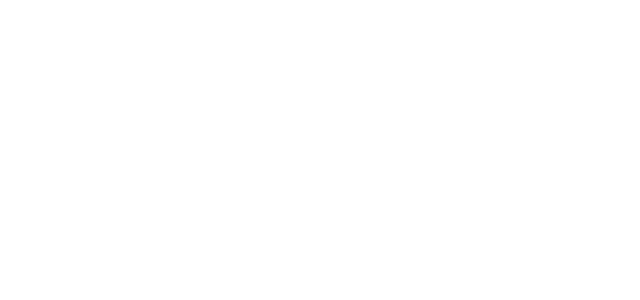
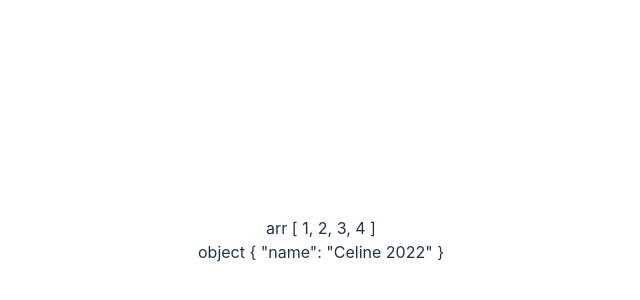
Before and after one commit to celinezhang1024/AllAboutVue, a Vue app in the folder Vue3/vite-project/: page / in a window 1280 px wide. Shown: the part 160-460 px from the top of the page, without its empty margins (319-959 px from the left). Built offline with nearby package versions, Linux system fonts and the light colour scheme.

Commit message:
reactive

```diff
--- a/Vue3/vite-project/src/components/Reactive.vue
+++ b/Vue3/vite-project/src/components/Reactive.vue
@@ -1,12 +1,27 @@
 <!-- 响应式副本 -->
 <template>
-    <div></div>
+    <div>
+        <div>arr {{ message }}</div>
+        <div>object {{ obj }}</div>
+    </div>
 </template>
 
 <script setup lang="ts">
 import { reactive } from 'vue'
-let message = reactive([])
+let message:Array<number> = reactive([])
 
+let obj = reactive({
+    name: "Celine"
+})
+obj.name = "Celine 2022" // 动态改变数据
+
+// 直接赋值数据，会破坏响应式数据
+setTimeout(()=>{
+    let arr:Array<number> = [1,2,3,4]
+    // message = arr  //🔥
+    message.push(...arr)
+    console.log(message)
+})
 
 </script>
 
```
